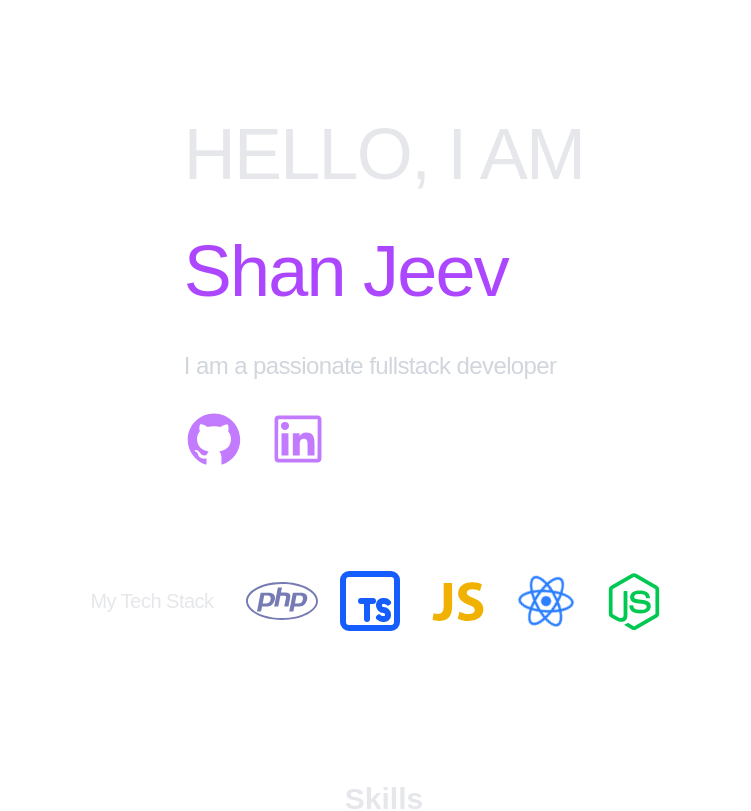
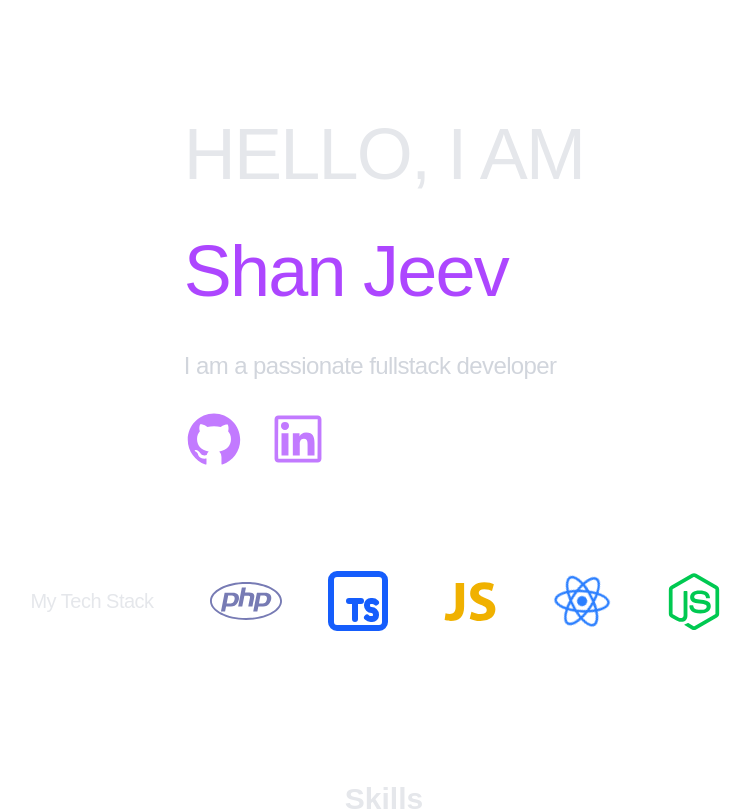
Before and after one commit to Randriantahina/Portfolio_2025, a Next.js app: page / in a window 1280 px wide. Shown: the top 811 px of the page, without its empty margins (256-1007 px from the left). Built offline with nearby package versions, Linux system fonts and the light colour scheme.

Commit message:
Update Hero.tsx

```diff
--- a/app/components/Hero.tsx
+++ b/app/components/Hero.tsx
@@ -68,9 +68,9 @@ const Hero = () => {
         whileInView={{ opacity: 1 }}
         viewport={{ once: true }}
         transition={{ duration: 1, delay: 2 }}
-        className="flex flex-row text-7xl px-12 md:px-0 w-full justify-center items-center py-24"
+        className="flex flex-col md:flex-row text-3xl sm:text-5xl md:text-7xl px-4 sm:px-6 md:px-0 w-full justify-center items-center py-12 sm:py-24 gap-6"
       >
-        <p className="text-gray-200 mr-6">My Tech Stack</p>
+        <p className="text-gray-200 mr-0 md:mr-6 text-center">My Tech Stack</p>
         <motion.div whileHover={{ scale: 1.2 }}>
           <FaPhp className="mx-2" style={{ color: '#777BB4' }} />
         </motion.div>
```
